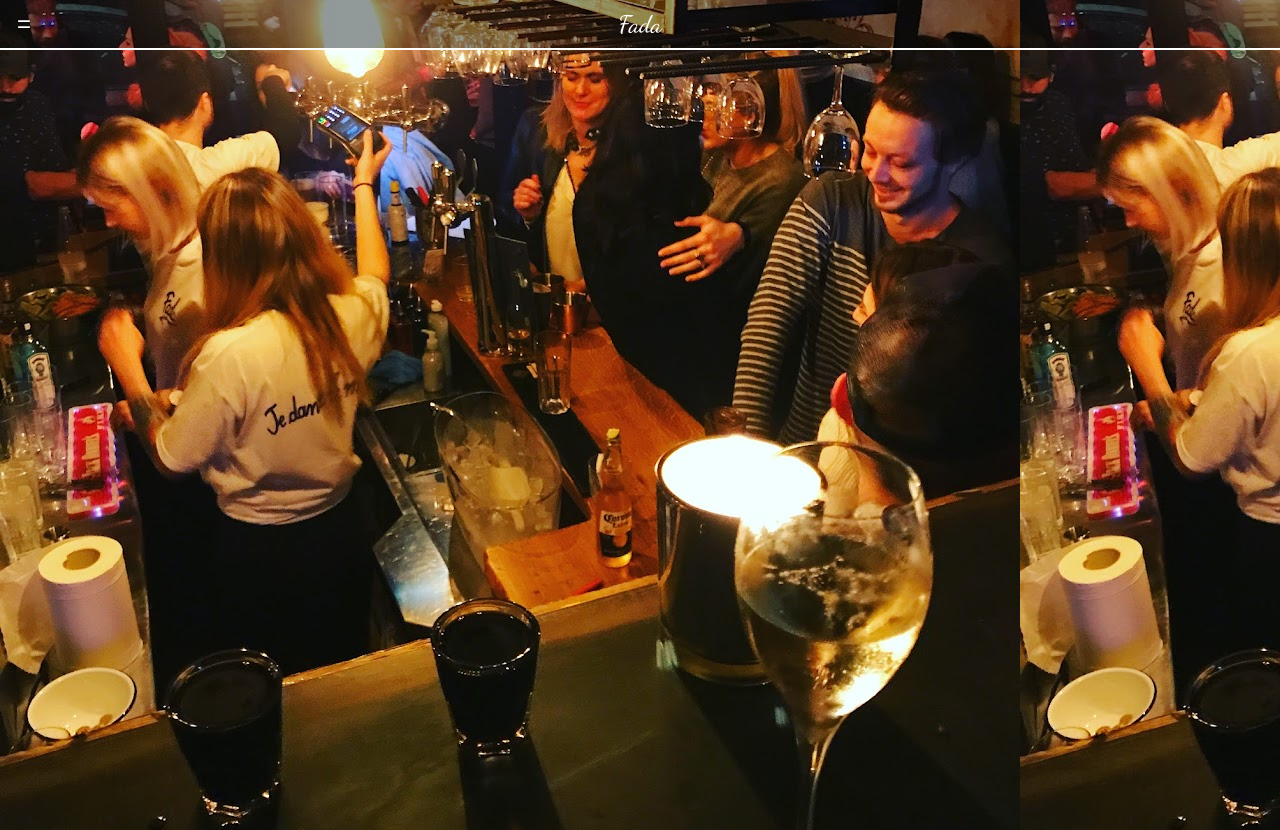
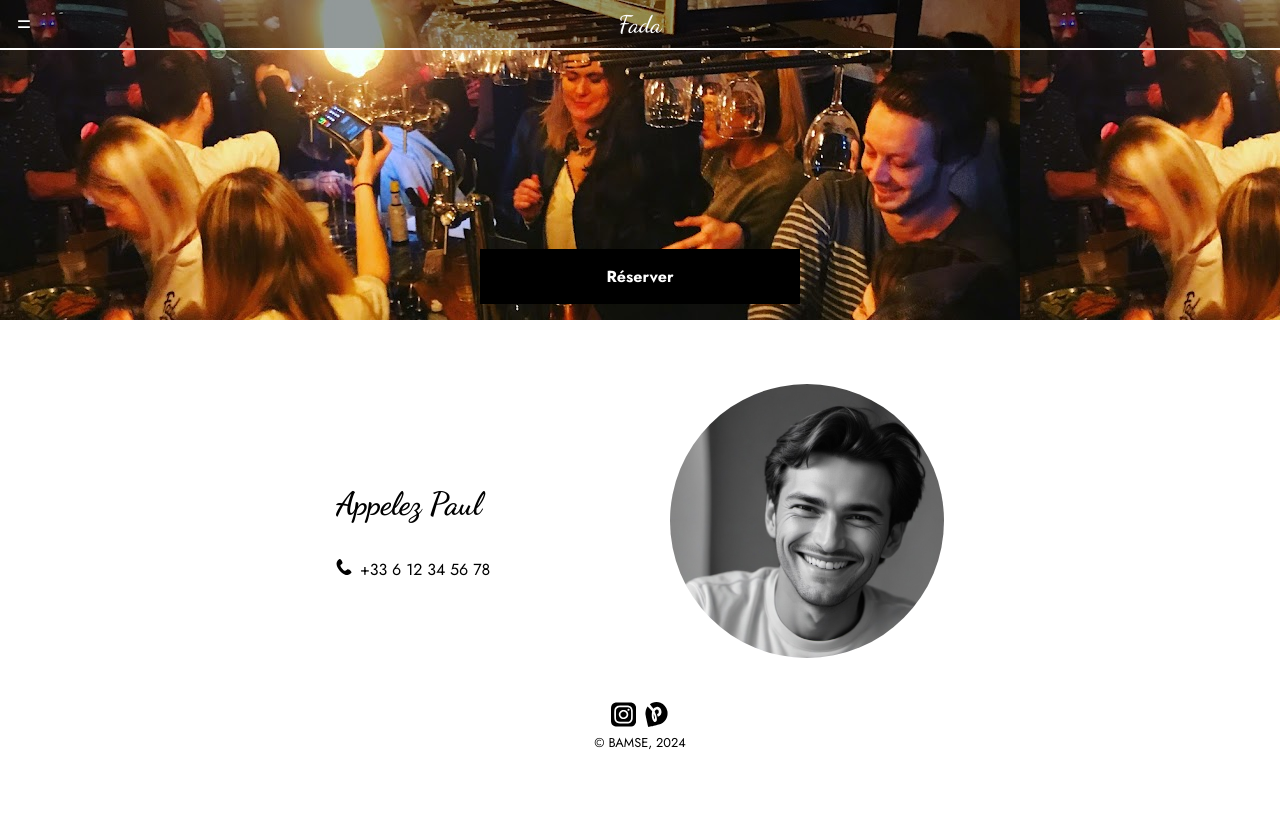
Before and after one commit to Le-Fada-bar/Le-Fada-bar.github.io, a Vue app: page /book in a window 1280 px wide. Shown: the top 830 px of the page. After the commit the page ends 800 px from the top, so only its background shows below. Built offline with nearby package versions, Linux system fonts and the light colour scheme.

Commit message:
Add responsiveness

```diff
--- a/src/assets/base.css
+++ b/src/assets/base.css
@@ -4,6 +4,7 @@
   --theme-black: #000000;
   --theme-spacing: 3em;
   --theme-small-spacing: 1em;
+  --theme-desktop: 700px;
 }
 
 body {
@@ -24,3 +25,11 @@ button, input[type="submit"], input[type="reset"] {
 	cursor: pointer;
 	outline: inherit;
 }
+
+
+@media only screen and (min-width: 700px) {
+  main{
+    margin-left: 25%;
+    margin-right: 25%;
+  }
+}
--- a/src/views/BookView.vue
+++ b/src/views/BookView.vue
@@ -40,4 +40,14 @@ export default {
 .button-picture>div {
   width: 70%;
 }
+
+@media only screen and (min-width: 700px) {
+  .button-picture {
+    aspect-ratio: 4;
+  }
+
+  .button-picture>div {
+    width: 25%;
+  }
+}
 </style>
```
